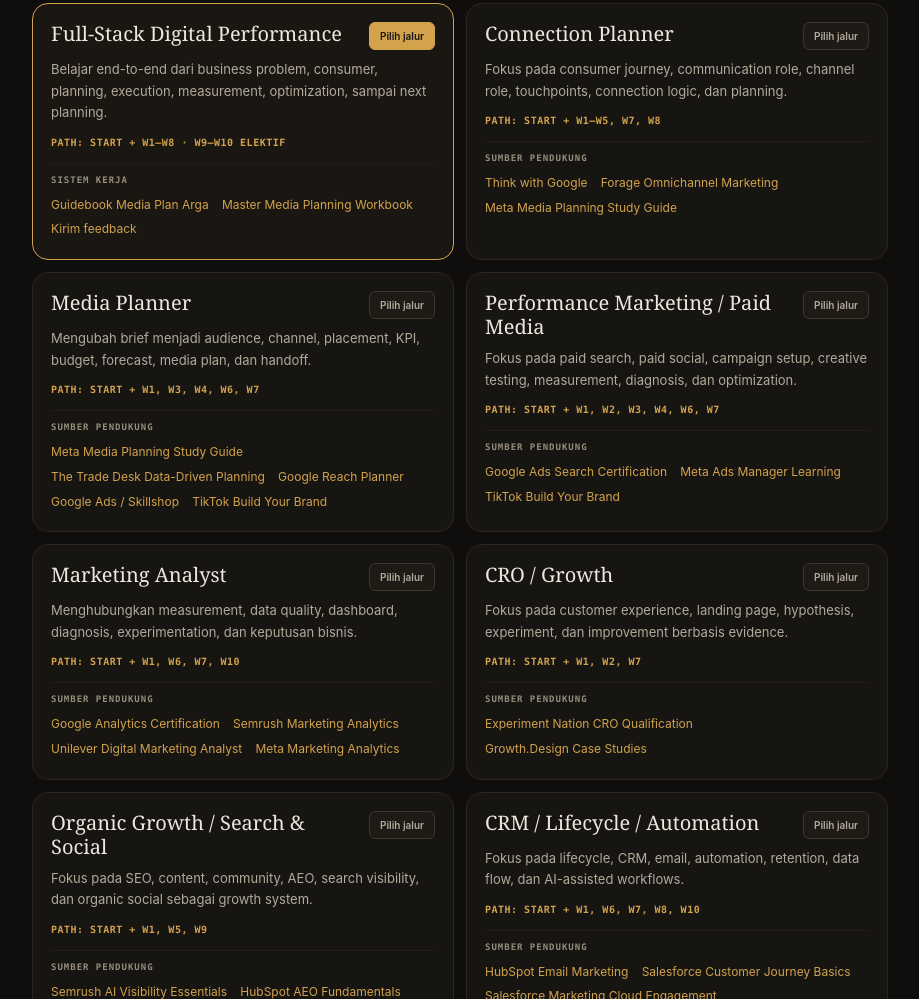
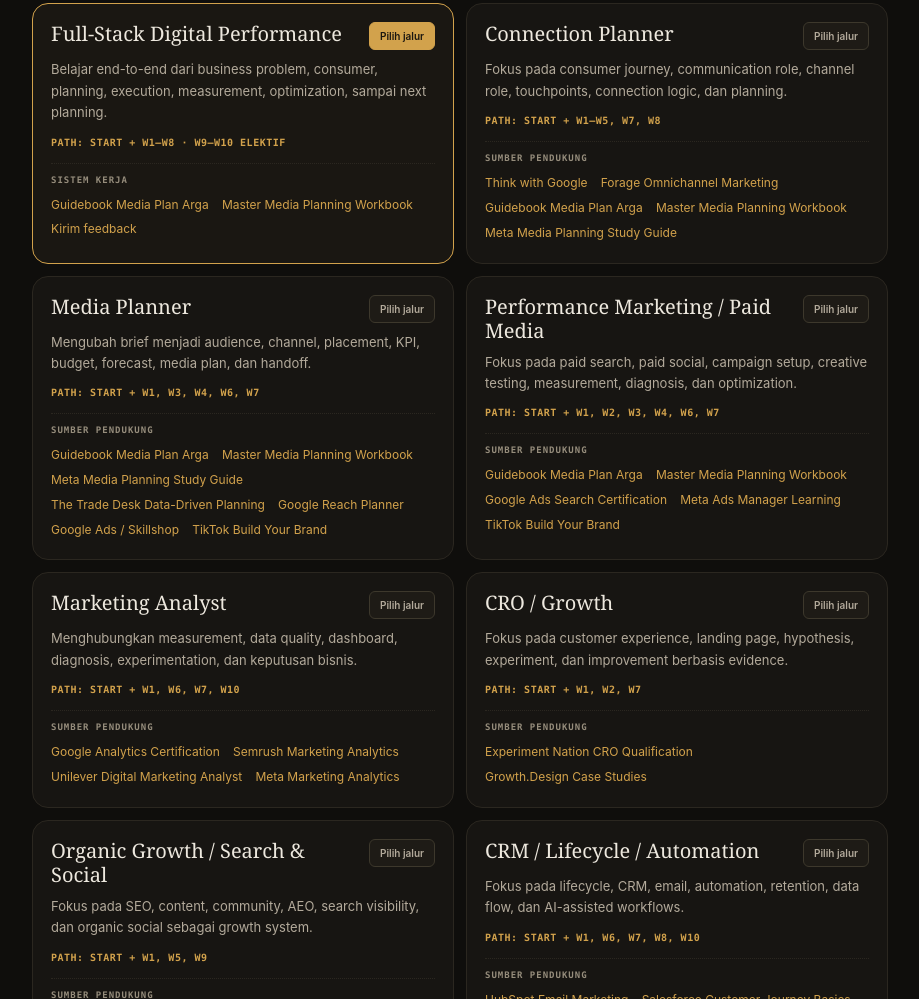
Before and after one commit to putratryarga/putratryarga-dpa, a plain HTML site: page index.html in a window 1280 px wide. Shown: the part 1085-2084 px from the top of the page, without its empty margins (180-1099 px from the left). Drawn offline with Linux system fonts and the light colour scheme; a web font is replaced by a local one.

Commit message:
Add media planning assets to relevant role paths

```diff
--- a/index.html
+++ b/index.html
@@ -1015,7 +1015,9 @@
       <div class="role-resources"><div class="role-resources-label">Sumber pendukung</div>
         <a href="https://business.google.com/in/think/consumer-insights/influence-pathways-with-ai/" target="_blank" rel="noopener noreferrer">Think with Google</a>
         <a href="https://www.theforage.com/simulations/forage/sponsored-content-omnichannel-marketing-5iep" target="_blank" rel="noopener noreferrer">Forage Omnichannel Marketing</a>
-        <a href="https://contenthub.facebookblueprint.com/student/activity/206246-media-planning-professional-study-guide" target="_blank" rel="noopener noreferrer">Meta Media Planning Study Guide</a>
+
+        <a href="https://tinyurl.com/Guidebook-mediaplan-arga" target="_blank" rel="noopener noreferrer">Guidebook Media Plan Arga</a>
+        <a href="https://tinyurl.com/putratryarga-mediaplan" target="_blank" rel="noopener noreferrer">Master Media Planning Workbook</a><a href="https://contenthub.facebookblueprint.com/student/activity/206246-media-planning-professional-study-guide" target="_blank" rel="noopener noreferrer">Meta Media Planning Study Guide</a>
       </div>
     </div>
 
@@ -1024,7 +1026,9 @@
       <p>Mengubah brief menjadi audience, channel, placement, KPI, budget, forecast, media plan, dan handoff.</p>
       <div class="role-path">Path: START + W1, W3, W4, W6, W7</div>
       <div class="role-resources"><div class="role-resources-label">Sumber pendukung</div>
-        <a href="https://contenthub.facebookblueprint.com/student/activity/206246-media-planning-professional-study-guide" target="_blank" rel="noopener noreferrer">Meta Media Planning Study Guide</a>
+
+        <a href="https://tinyurl.com/Guidebook-mediaplan-arga" target="_blank" rel="noopener noreferrer">Guidebook Media Plan Arga</a>
+        <a href="https://tinyurl.com/putratryarga-mediaplan" target="_blank" rel="noopener noreferrer">Master Media Planning Workbook</a><a href="https://contenthub.facebookblueprint.com/student/activity/206246-media-planning-professional-study-guide" target="_blank" rel="noopener noreferrer">Meta Media Planning Study Guide</a>
         <a href="https://www.credly.com/org/the-trade-desk-inc/badge/the-trade-desk-edge-academy-certified-data-driven-planning" target="_blank" rel="noopener noreferrer">The Trade Desk Data-Driven Planning</a>
         <a href="https://support.google.com/google-ads/answer/9427120" target="_blank" rel="noopener noreferrer">Google Reach Planner</a>
         <a href="https://skillshop.docebosaas.com/learn/public/catalog/view/1" target="_blank" rel="noopener noreferrer">Google Ads / Skillshop</a>
@@ -1037,7 +1041,9 @@
       <p>Fokus pada paid search, paid social, campaign setup, creative testing, measurement, diagnosis, dan optimization.</p>
       <div class="role-path">Path: START + W1, W2, W3, W4, W6, W7</div>
       <div class="role-resources"><div class="role-resources-label">Sumber pendukung</div>
-        <a href="https://skillshop.docebosaas.com/learn/courses/8692/google-ads-search-certification" target="_blank" rel="noopener noreferrer">Google Ads Search Certification</a>
+
+        <a href="https://tinyurl.com/Guidebook-mediaplan-arga" target="_blank" rel="noopener noreferrer">Guidebook Media Plan Arga</a>
+        <a href="https://tinyurl.com/putratryarga-mediaplan" target="_blank" rel="noopener noreferrer">Master Media Planning Workbook</a><a href="https://skillshop.docebosaas.com/learn/courses/8692/google-ads-search-certification" target="_blank" rel="noopener noreferrer">Google Ads Search Certification</a>
         <a href="https://www.facebookblueprint.com/student/collection/507792-meta-ads-manager-learning" target="_blank" rel="noopener noreferrer">Meta Ads Manager Learning</a>
         <a href="https://www.tiktokacademy.com/student/path/2078935-build-your-brand" target="_blank" rel="noopener noreferrer">TikTok Build Your Brand</a>
       </div>
```
